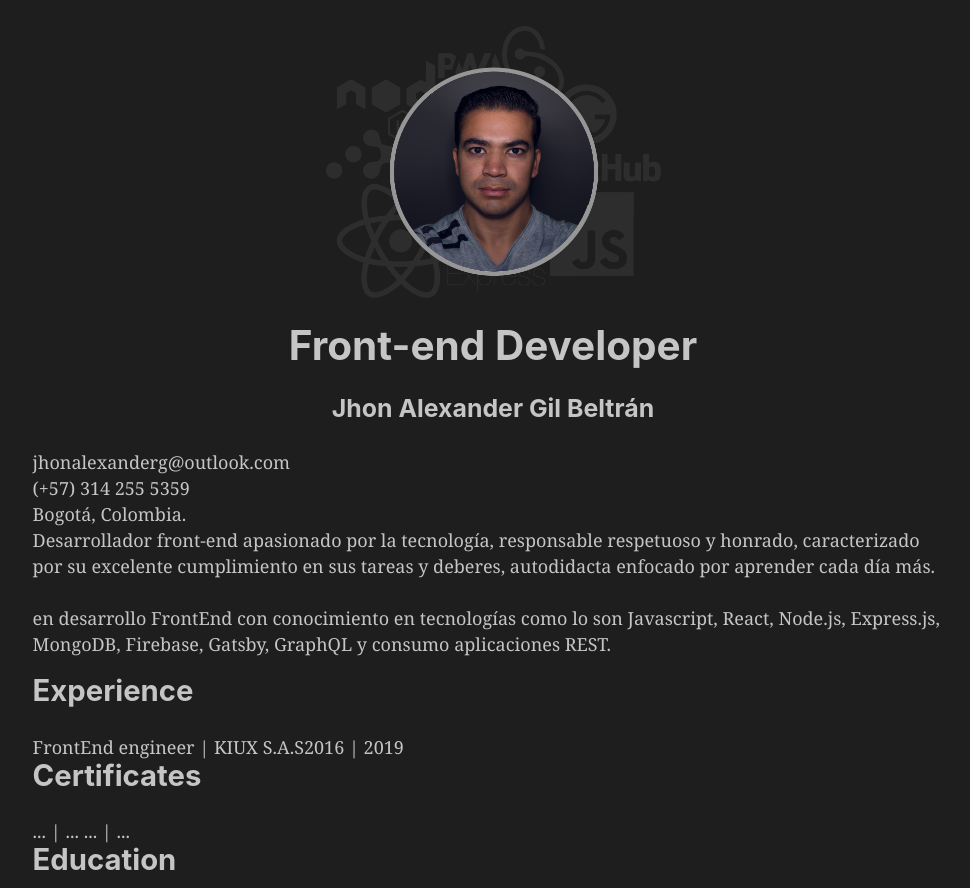
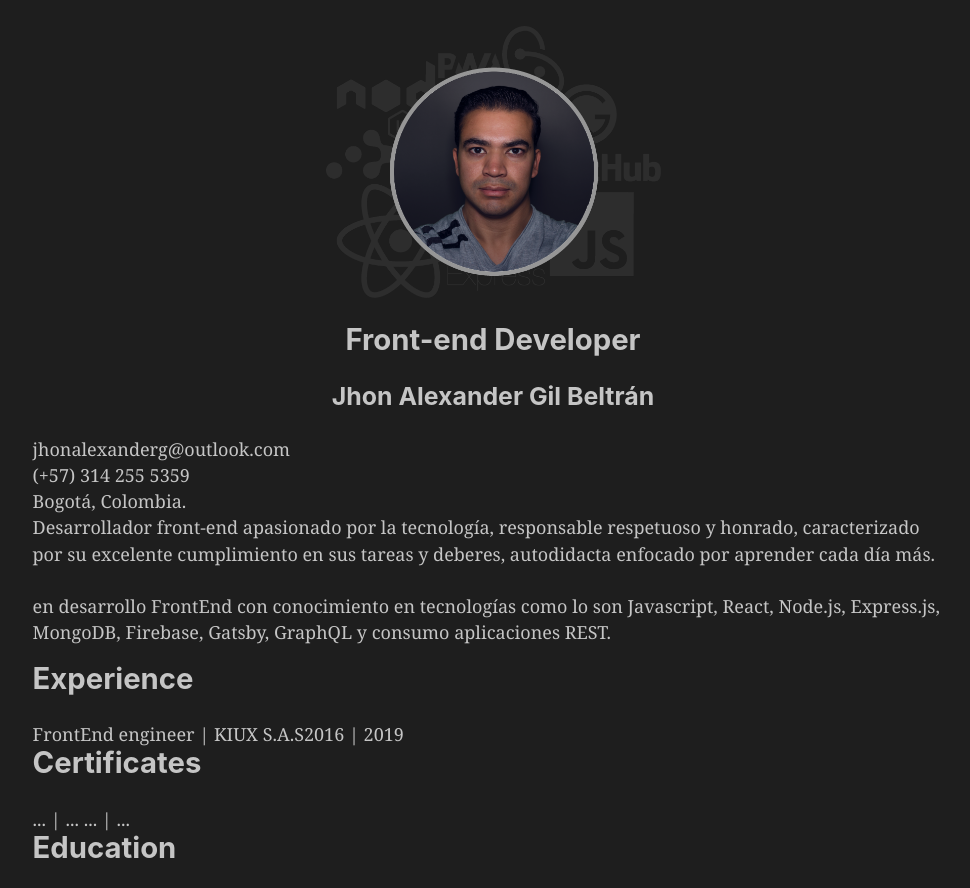
Before and after one commit to JohnAlexanderG/cv, a Gatsby site: page / in a window 1280 px wide. Shown: the top 888 px of the page, without its empty margins (147-1117 px from the left). Built offline with nearby package versions, Linux system fonts and the light colour scheme; Gatsby itself is replaced by a stand-in of ours.

Commit message:
modificación de encabezado

```diff
--- a/src/pages/index.js
+++ b/src/pages/index.js
@@ -21,7 +21,7 @@ const IndexPage = () => (
                 <Image />
               </div>
             </div>
-            <h1 className="developer__position" style={{ textAlign: 'center' }} >Front-end Developer</h1>
+            <h2 className="developer__position" style={{ textAlign: 'center' }} >Front-end Developer</h2>
             <h3 className="developer__name" style={{ textAlign: 'center' }} >Jhon Alexander Gil Beltrán</h3>
         </section>
         <section className="developer_contact">
```
